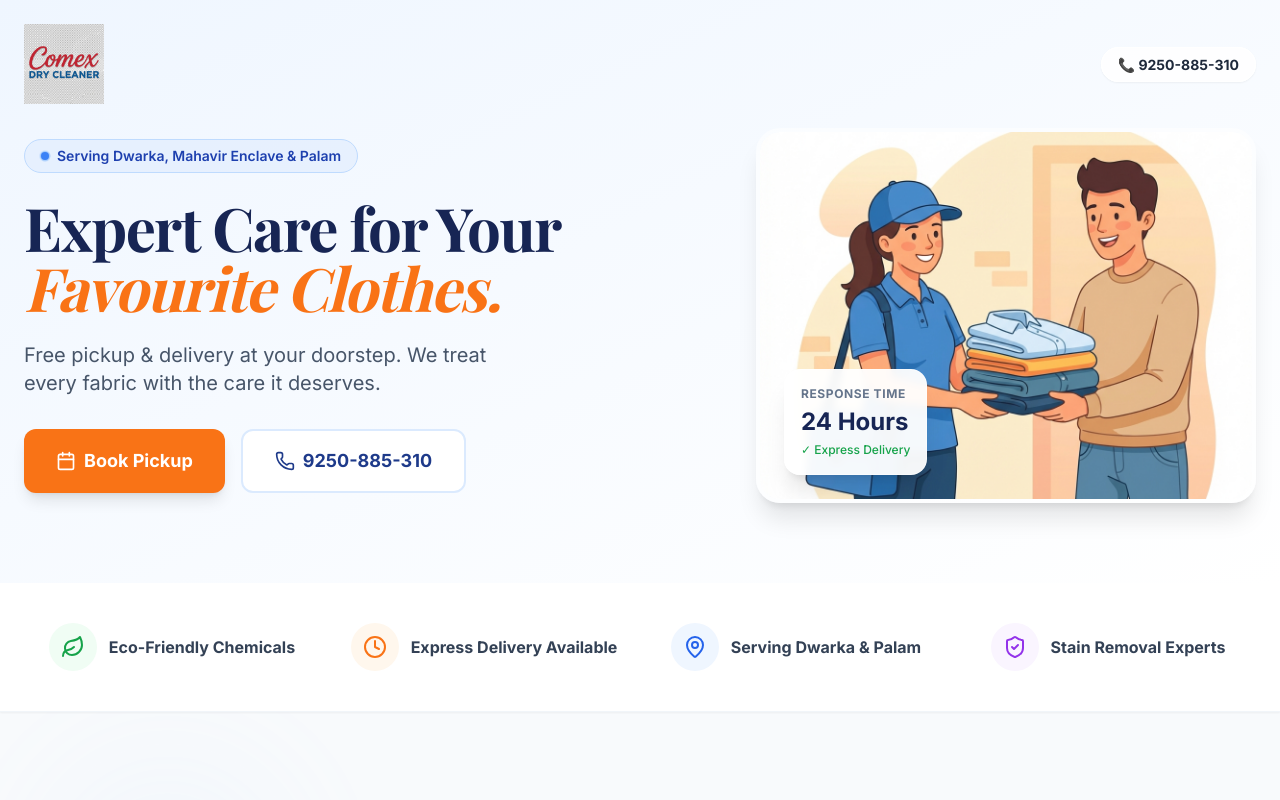
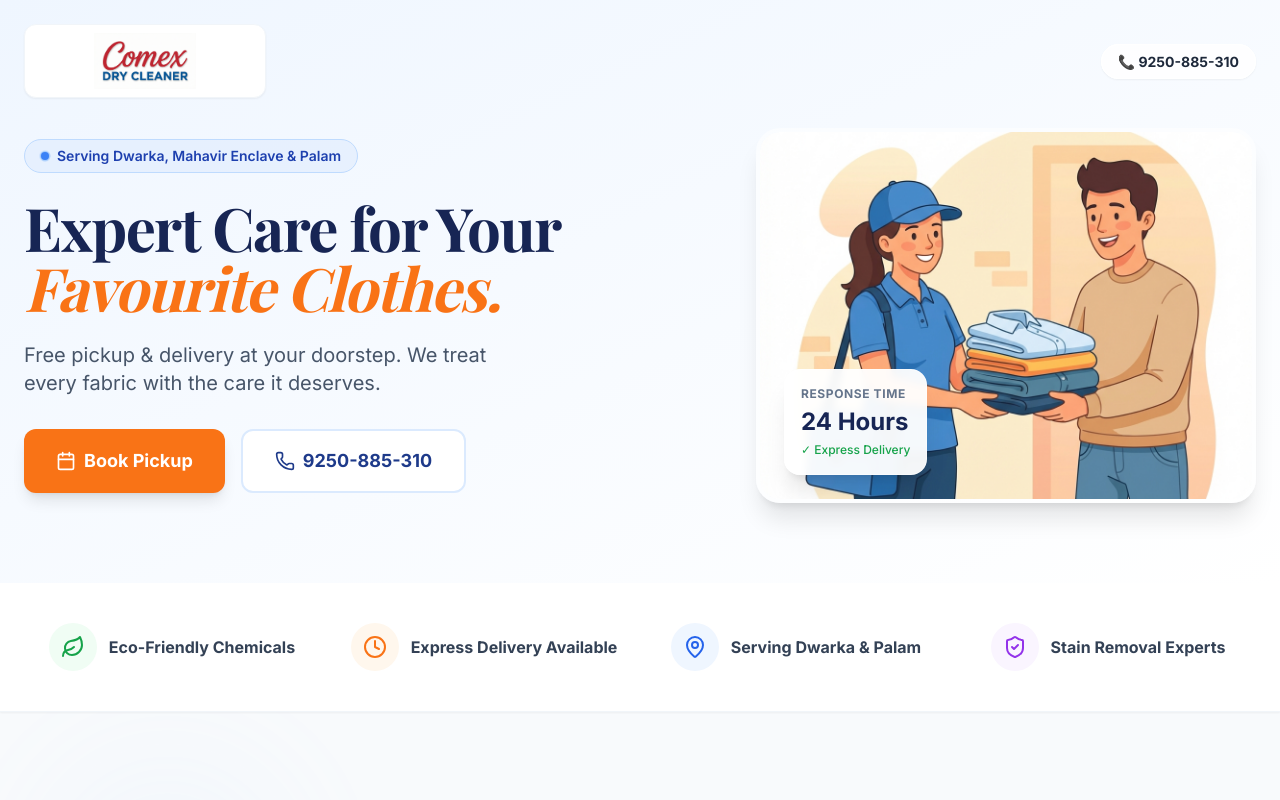
Before and after one commit to comexdryclean70/comex-dryclean-main-website, a Next.js app: page / in a window 1280 px wide. Shown: the top 800 px of the page. Built offline with nearby package versions, Linux system fonts and the light colour scheme; a web font is replaced by a local one.

Commit message:
fix: wrap logo in styled white container

```diff
--- a/src/app/page.tsx
+++ b/src/app/page.tsx
@@ -12,15 +12,16 @@ export default function Home() {
     <main className="min-h-screen pb-20 md:pb-0 font-sans text-slate-800 selection:bg-orange-100 selection:text-orange-900">
       {/* Header */}
       <nav className="absolute top-0 left-0 w-full p-6 z-30 flex justify-between items-center max-w-7xl mx-auto left-0 right-0">
-        <div className="w-44 md:w-56 relative h-16 md:h-20">
+        <div className="bg-white px-4 py-2 rounded-xl shadow-sm border border-slate-100">
+          <div className="w-40 md:w-52 relative h-12 md:h-14">
             <Image
               src="/comex-logo.png"
               alt="Comex Drycleaners"
               fill
-            className="object-contain object-left drop-shadow-sm"
-            style={{ filter: 'drop-shadow(0 0 0 transparent)' }}
+              className="object-contain"
               priority
             />
+          </div>
         </div>
         <div className="hidden md:block">
           <a href="tel:9250885310" className="text-sm font-bold bg-white/80 backdrop-blur-md px-4 py-2 rounded-full border border-white shadow-sm hover:text-orange-600 transition-colors">
```
Also changed, not shown: public/comex-logo.png. Lines whose indentation alone changed are shown as unchanged.
